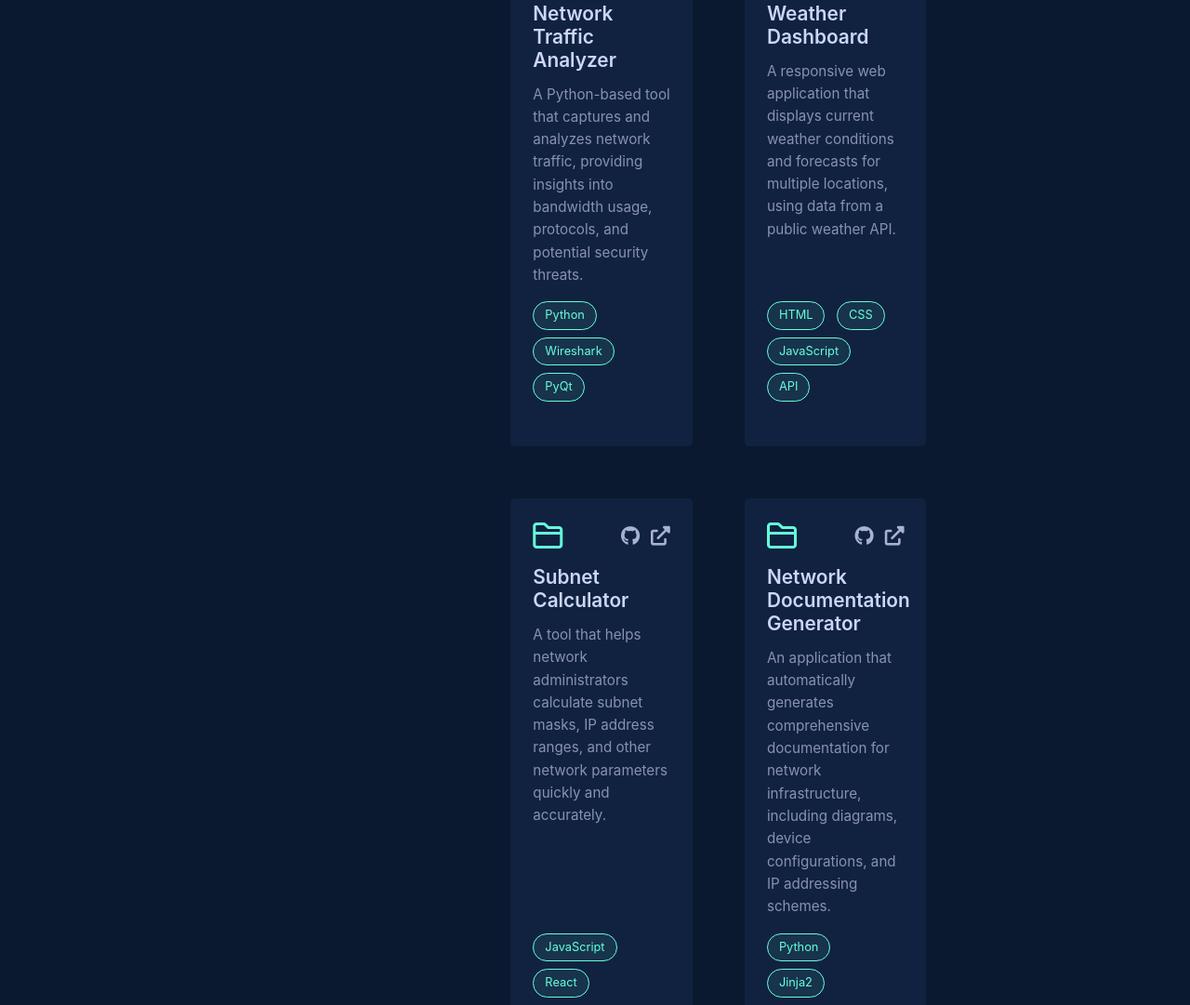
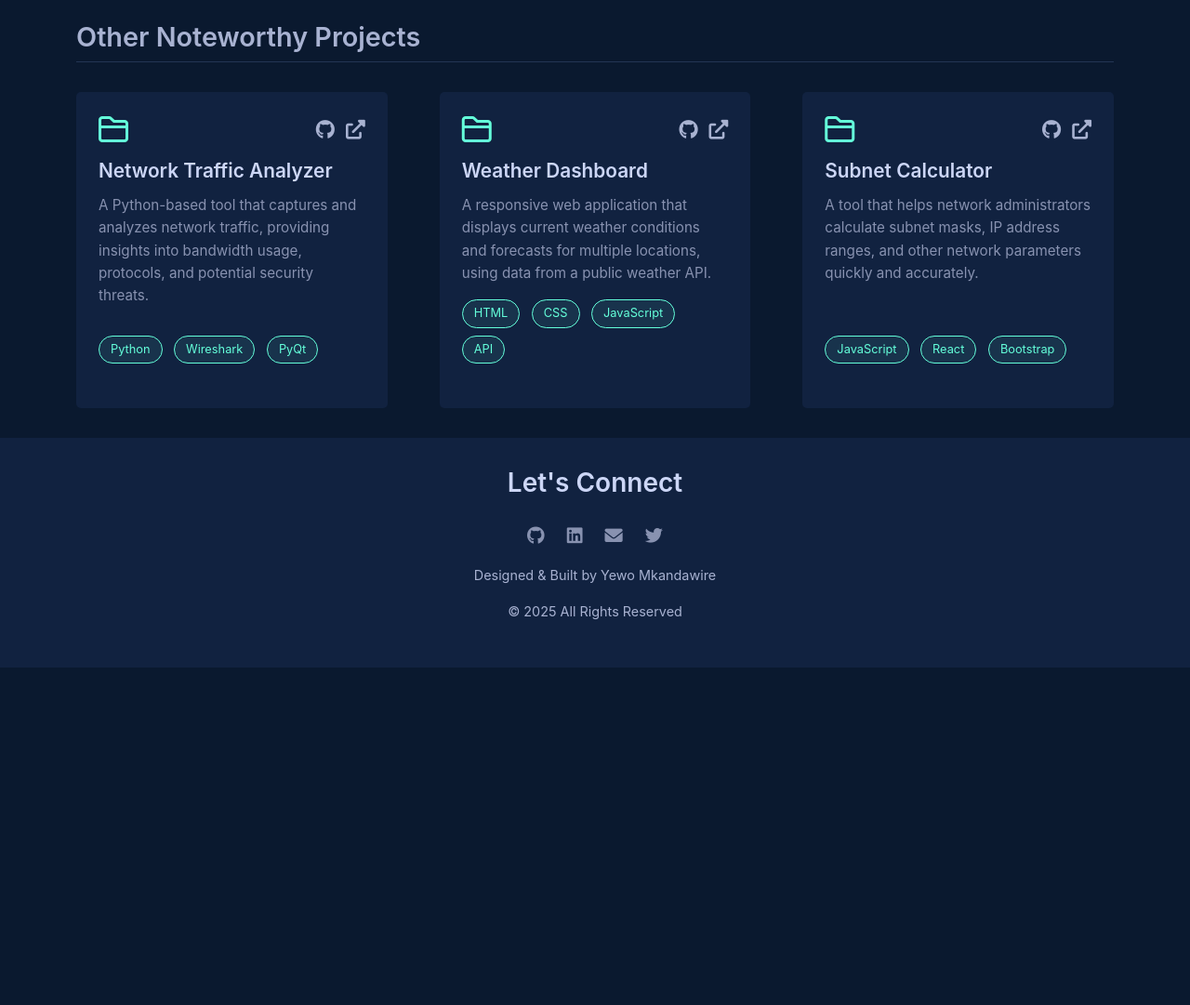
Before and after one commit to yewo-devnet/portfolio, a plain HTML site: page projects.html in a window 1280 px wide. Shown: the part 1719-2800 px from the top of the page at 93% size. After the commit the page ends 2437 px from the top, so only its background shows below. Drawn offline with nearby package versions, Linux system fonts and the light colour scheme.

Commit message:
something in projects

```diff
--- a/projects.html
+++ b/projects.html
@@ -9,9 +9,6 @@
   <link rel="stylesheet" href="styles.css">
 </head>
 <body>
-
-  <!-- Main Content -->
-  <div class="container-fluid p-0">
   <!-- Navigation -->
   <nav class="navbar">
     <div class="nav-container">
@@ -28,8 +25,9 @@
       </div>
     </div>
   </nav>
-
-    <div class="page-container">
+  <!-- Main Content -->
+  <div class="page-wrapper">
+    <div class="container">
       <h1 class="page-title">My Projects</h1>
       <p class="mb-5">
         Below is a collection of projects I've worked on, showcasing my experience in network engineering and web development. Each project represents a unique challenge and solution, highlighting different skills and technologies.
@@ -160,9 +158,9 @@
 
       <!-- Other Projects -->
       <h2 class="project-category">Other Noteworthy Projects</h2>
-      <div class="project-grid row g-4">
+      <div class="project-grid row">
         <!-- Small Project 1 -->
-        <div class="col-md-6 col-lg-4">
+        <div class="col-4 col-sm">
           <div class="small-project-card">
             <div class="small-project-header">
               <i class="far fa-folder folder-icon"></i>
@@ -184,7 +182,7 @@
         </div>
 
         <!-- Small Project 2 -->
-        <div class="col-md-6 col-lg-4">
+        <div class="col-4 col-sm">
           <div class="small-project-card">
             <div class="small-project-header">
               <i class="far fa-folder folder-icon"></i>
@@ -207,7 +205,7 @@
         </div>
 
         <!-- Small Project 3 -->
-        <div class="col-md-6 col-lg-4">
+        <div class="col-4 col-sm">
           <div class="small-project-card">
             <div class="small-project-header">
               <i class="far fa-folder folder-icon"></i>
@@ -228,27 +226,6 @@
           </div>
         </div>
 
-        <!-- Small Project 4 -->
-        <div class="col-md-6 col-lg-4">
-          <div class="small-project-card">
-            <div class="small-project-header">
-              <i class="far fa-folder folder-icon"></i>
-              <div class="small-project-links">
-                <a href="#" class="project-link" aria-label="GitHub repository"><i class="fab fa-github"></i></a>
-                <a href="#" class="project-link" aria-label="External link"><i class="fas fa-external-link-alt"></i></a>
-              </div>
-            </div>
-            <h3 class="small-project-title">Network Documentation Generator</h3>
-            <p class="small-project-description">
-              An application that automatically generates comprehensive documentation for network infrastructure, including diagrams, device configurations, and IP addressing schemes.
-            </p>
-            <div class="project-tech">
-              <span class="tech-badge">Python</span>
-              <span class="tech-badge">Jinja2</span>
-              <span class="tech-badge">Netmiko</span>
-            </div>
-          </div>
-        </div>
       </div>
     </div>
 
```
Lines whose indentation alone changed are shown as unchanged.
